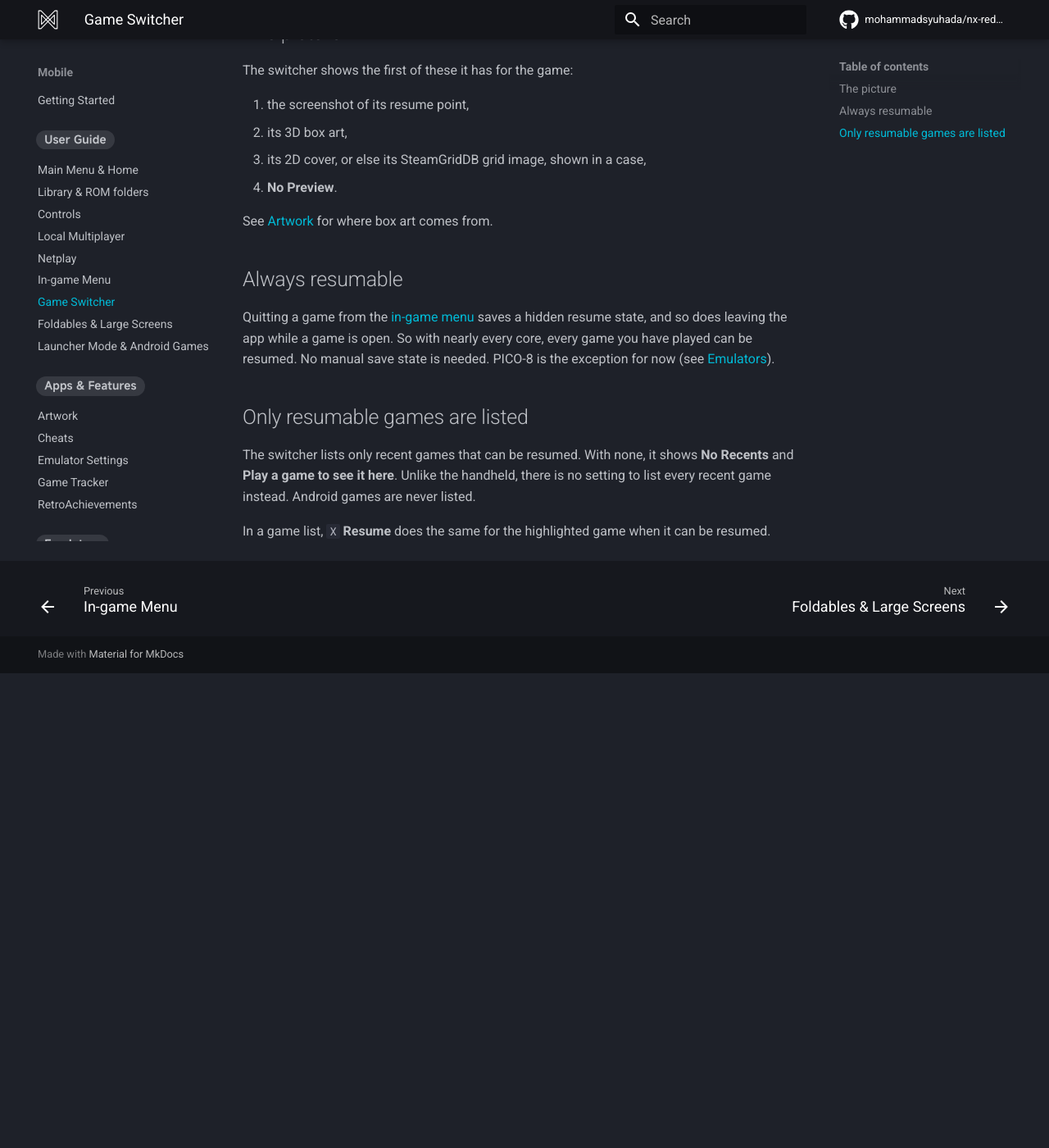
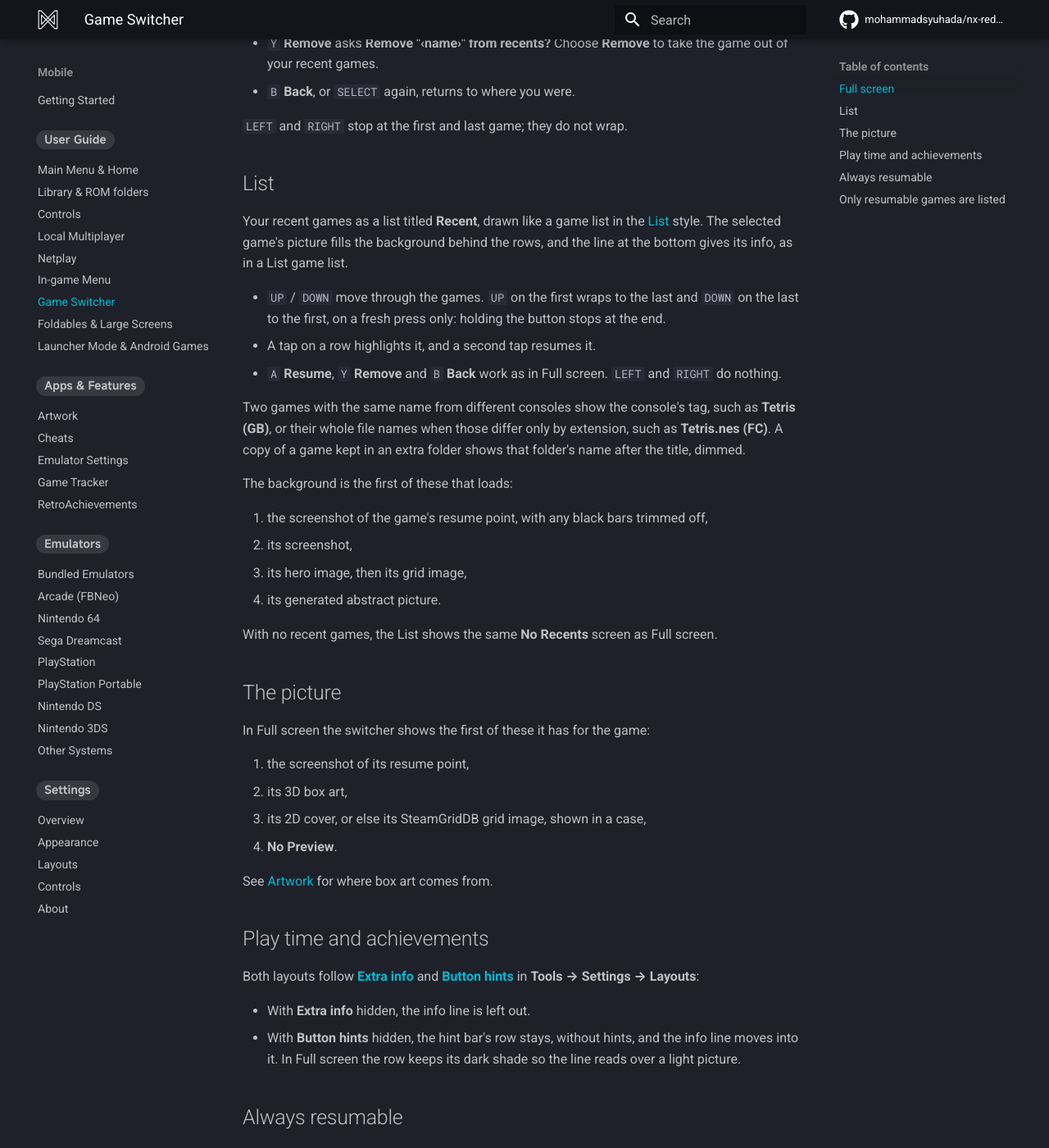
Before and after one commit to mohammadsyuhada/nx-redux-docs, an MkDocs documentation site: the page built from docs/mobile/game-switcher.md, in a window 1280 px wide and 1400 px high, scrolled down 850 px. Shown: the whole window at 82% size. Built offline with MkDocs 1.6.1 and Material for MkDocs 9.7.7, drawn with Linux system fonts in a browser that asks for light colours; comment, search, counter and statistics services are not loaded; before the commit the page ends 1671 px from its top, so only the background shows below that; some of the changed text lies outside the part shown.

Commit message:
docs(mobile): Game Switcher layout, Full screen and List
The mobile Game Switcher page covers both layouts: the List's rows, wrap,
taps, same-name labels and background fallback, and the info line following
Extra info and Button hints. The Layouts page gains the Game Switcher layout
row above Extra info, and Extra info and Reset to defaults now include the
switcher.

Co-Authored-By: Claude Opus 5.5 <noreply@anthropic.com>

```diff
--- a/docs/mobile/game-switcher.md
+++ b/docs/mobile/game-switcher.md
@@ -1,8 +1,14 @@
 # Game Switcher
 
 Press `SELECT` on the main menu or in a game list to open the Game Switcher:
-a full-screen view of your recent games that resumes any of them where you
-left off. On the main menu the `SELECT` hint reads **Recent**.
+your recent games, ready to resume any of them where you left off. On the
+main menu the `SELECT` hint reads **Recent**.
+
+It has two layouts, picked in
+[**Tools → Settings → Layouts → Game Switcher layout**](layouts.md#game-switcher-layout):
+**Full screen** (the default) and **List**.
+
+## Full screen
 
 ![The Game Switcher showing Streets of Rage 2, 1 of 23](../assets/screenshots/mobile/game-switcher.webp)
 
@@ -18,9 +24,40 @@ next one to unlock.
   take the game out of your recent games.
 - `B` **Back**, or `SELECT` again, returns to where you were.
 
+`LEFT` and `RIGHT` stop at the first and last game; they do not wrap.
+
+## List
+
+Your recent games as a list titled **Recent**, drawn like a game list in the
+[List](layouts.md#list) style. The selected game's picture fills the
+background behind the rows, and the line at the bottom gives its info, as in a
+List game list.
+
+- `UP` / `DOWN` move through the games. `UP` on the first wraps to the last
+  and `DOWN` on the last to the first, on a fresh press only: holding the
+  button stops at the end.
+- A tap on a row highlights it, and a second tap resumes it.
+- `A` **Resume**, `Y` **Remove** and `B` **Back** work as in Full screen.
+  `LEFT` and `RIGHT` do nothing.
+
+Two games with the same name from different consoles show the console's
+tag, such as **Tetris (GB)**, or their whole file names when those differ only
+by extension, such as **Tetris.nes (FC)**. A copy of a game kept in an extra
+folder shows that folder's name after the title, dimmed.
+
+The background is the first of these that loads:
+
+1. the screenshot of the game's resume point, with any black bars trimmed off,
+2. its screenshot,
+3. its hero image, then its grid image,
+4. its generated abstract picture.
+
+With no recent games, the List shows the same **No Recents** screen as Full
+screen.
+
 ## The picture
 
-The switcher shows the first of these it has for the game:
+In Full screen the switcher shows the first of these it has for the game:
 
 1. the screenshot of its resume point,
 2. its 3D box art,
@@ -28,6 +65,17 @@ The switcher shows the first of these it has for the game:
 4. **No Preview**.
 
 See [Artwork](artwork.md) for where box art comes from.
+
+## Play time and achievements
+
+Both layouts follow [**Extra info**](layouts.md#extra-info) and
+[**Button hints**](layouts.md#page-title-and-button-hints) in
+**Tools → Settings → Layouts**:
+
+- With **Extra info** hidden, the info line is left out.
+- With **Button hints** hidden, the hint bar's row stays, without hints, and
+  the info line moves into it. In Full screen the row keeps its dark shade so
+  the line reads over a light picture.
 
 ## Always resumable
 
```
Also changed, not shown: docs/mobile/layouts.md (+21 -8 lines).
